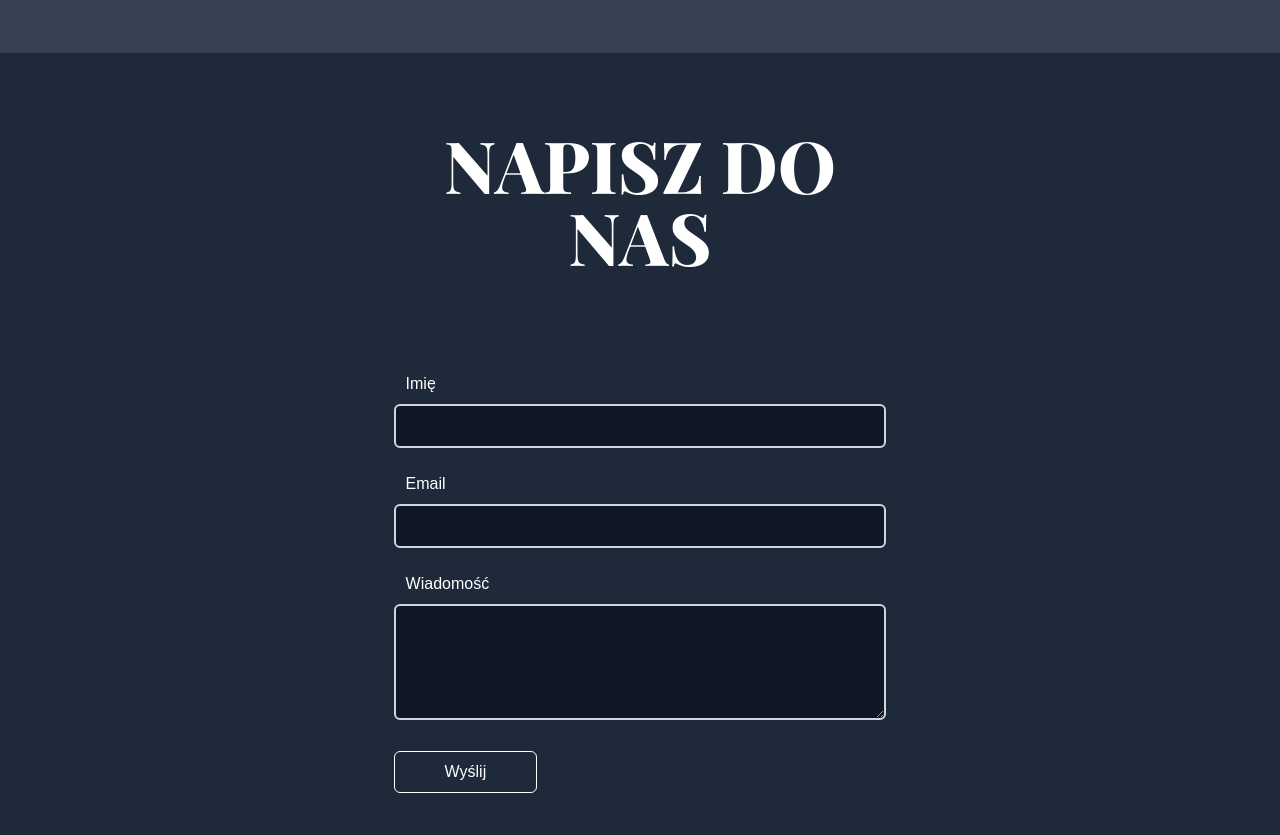
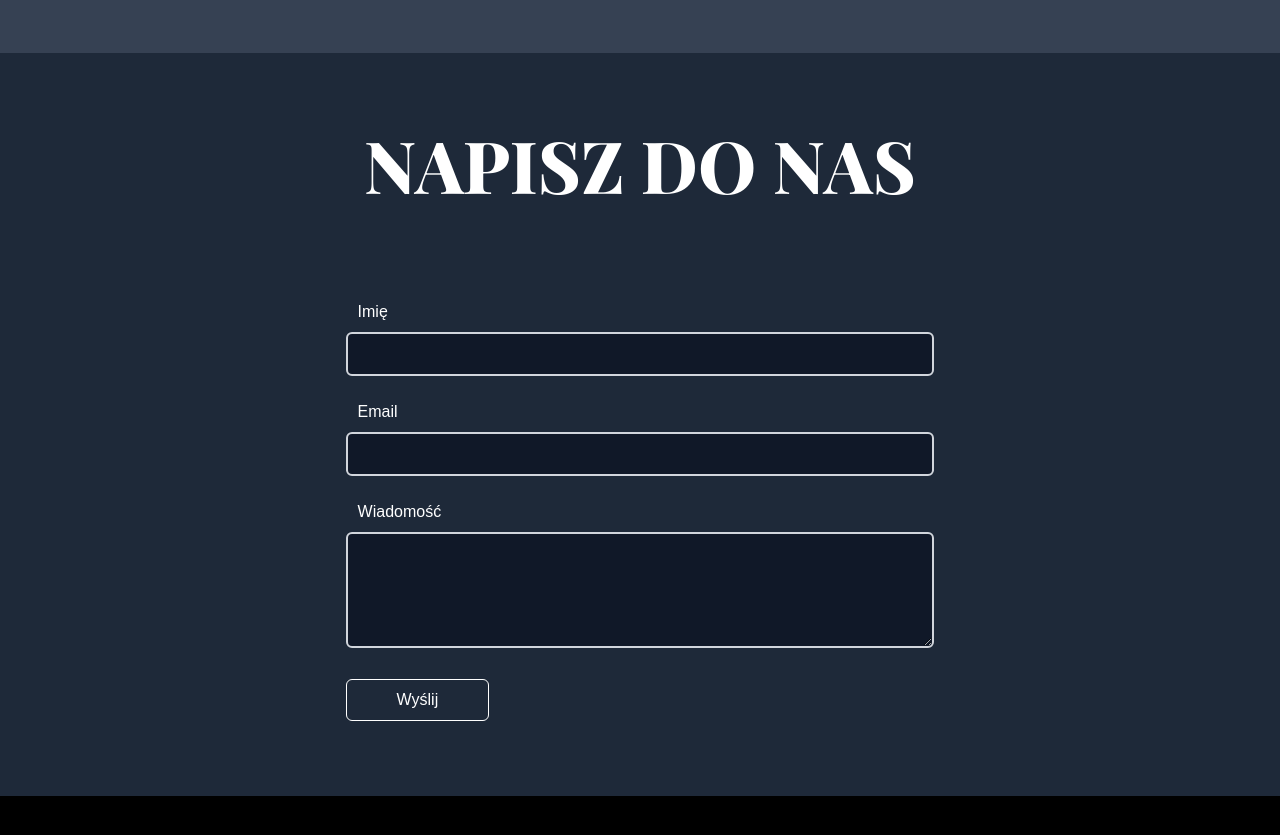
Before and after one commit to tj0517/Tymon-Jezionek_site, a Next.js app: page / in a window 1280 px wide. Shown: the part 3340-4175 px from the top of the page. After the commit the page ends 4136 px from the top, so only its background shows below. Built offline with nearby package versions, Linux system fonts and the light colour scheme.

Commit message:
Poprawa konakt

```diff
--- a/src/app/components/kontakt.tsx
+++ b/src/app/components/kontakt.tsx
@@ -20,14 +20,18 @@
 
   return (
     <div id="kontakt" className="w-full bg-gray-800 py-[75px] px-6">
-      <div className="w-full md:w-[60%] lg:w-[40%] mx-auto items-center">
+      <div className="w-full max-w-3xl mx-auto px-4 flex flex-col items-center">
+
+
+
         <div
           id="playfair"
           className="w-full text-center text-white text-4xl md:text-7xl font-black mb-[100px]">
           NAPISZ DO NAS
         </div>
 
-        <form onSubmit={handleSubmit} className="max-w-xl space-y-6">
+        <form onSubmit={handleSubmit} className="w-[80%] space-y-6">
+
           {submitted && (
             <div className="text-green-400 font-medium">
               Dziękujemy za wiadomość. Skontaktujemy się wkrótce.
```
